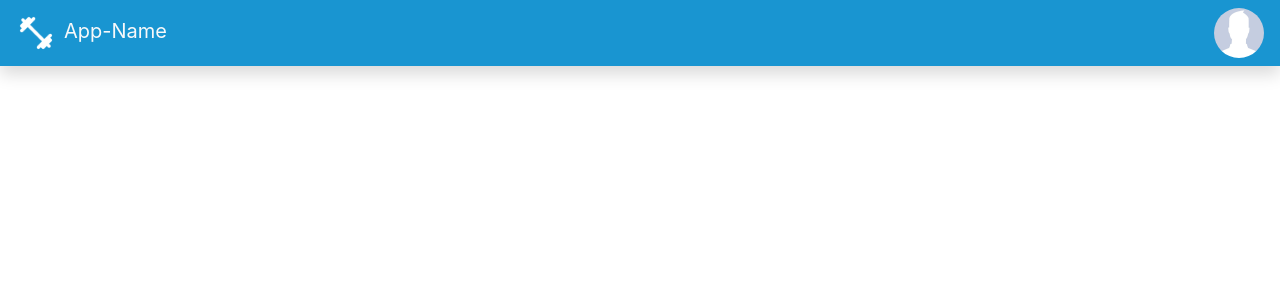
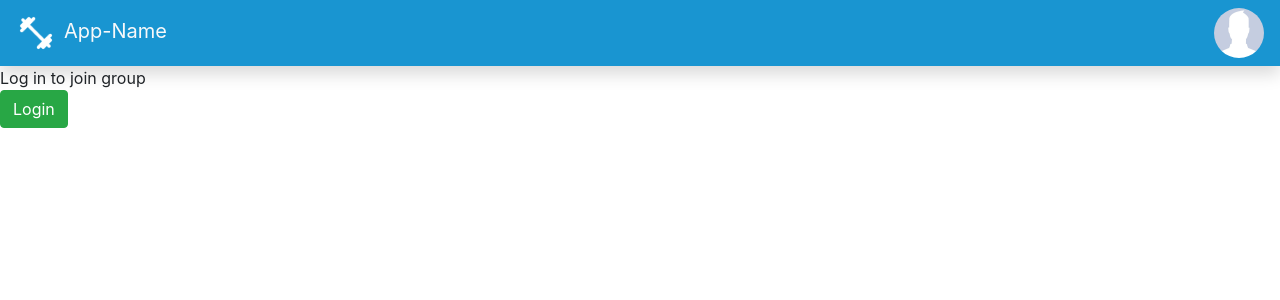
Before and after one commit to LukasPietzschmann/FitnessApp, a React (Create React App) app in the folder frontend/: page /groups/1/join in a window 1280 px wide. Shown: the top 300 px of the page. Built offline with nearby package versions, Linux system fonts and the light colour scheme; no server answers; the HTML template or start-up script is replaced by a standard one.

Commit message:
Frontend: A User can now join a group with the corresponding Link

```diff
--- a/frontend/src/App.js
+++ b/frontend/src/App.js
@@ -12,6 +12,7 @@ import Login from './components/Profile/Login';
 import Register from './components/Profile/Register';
 import AllGroups from './components/AllGroups/AllGroups';
 import Group from './components/SingleGroup/Group';
+import GroupInvitation from './components/SingleGroup/GroupInvitation';
 
 function App() {
 	return (
@@ -35,13 +36,14 @@ function App() {
 					<ExerciseTypes id='chest' />
 				</Route>
 				<Route exact path='/areaChoice/LowerBody/Legs'>
-						<ExerciseTypes id='legs'/>
+					<ExerciseTypes id='legs' />
 				</Route>
 				<Route exact path='/areaChoice/FullBody/Booty'>
-						<ExerciseTypes id='booty'/>
+					<ExerciseTypes id='booty' />
 				</Route>
 				<Route exact path='/groups' component={AllGroups} />
-					<Route exact path='/groups/:group_id' component={Group}/>
+				<Route exact path='/groups/:group_id' component={Group} />
+				<Route exact path='/groups/:group_id/join' component={GroupInvitation} />
 				<Route exact path='/areaChoice' component={AreaChoice} />
 				<Route exact path='/areaChoice/test' component={Test} />
 
@@ -49,10 +51,10 @@ function App() {
 					<Profile className='mx-3' />
 				</Route>
 				<Route exact path='/login'>
-					<Login className='mx-auto mt-5' style={{width: 'clamp(400px, 35vw, 1000px)'}}/>
+					<Login className='mx-auto mt-5' style={{ width: 'clamp(400px, 35vw, 1000px)' }} />
 				</Route>
 				<Route exact path='/register'>
-					<Register className='mx-auto mt-5' style={{width: 'clamp(400px, 35vw, 1000px)'}}/>
+					<Register className='mx-auto mt-5' style={{ width: 'clamp(400px, 35vw, 1000px)' }} />
 				</Route>
 			</Switch>
 		</Router>
--- a/frontend/src/components/SingleGroup/Group.js
+++ b/frontend/src/components/SingleGroup/Group.js
@@ -50,6 +50,13 @@ function Group({ className, match }) {
 					{memberNames.map(member => <li className='list-group-item' key={member}>{member}</li>)}
 				</ul>
 			</div>
+			<button className='btn btn-outline-primary' onClick={() => {
+				//TODO prefix with FrontendServer IP
+				let link = `http://localhost:3000/groups/${group._id}/join`;
+				navigator.clipboard.writeText(link)
+					.then(() => console.log('Async: Copying to clipboard was successful!'))
+					.catch((err) => console.error('Async: Could not copy text: ', err));
+			}}>Copy Invitation Link</button>
 			<button className='btn btn-outline-danger' onClick={() => {
 				axiosInstance.delete(`/group/${group._id}/${uid}`, { headers: { Token: token } })
 					.then(res => window.location.href = "/")
--- /dev/null
+++ b/frontend/src/components/SingleGroup/GroupInvitation.js
@@ -0,0 +1,34 @@
+import { useEffect, useState } from 'react';
+import { axiosInstance } from '../../constants';
+import useUser from '../../hooks/useUser';
+
+
+function GroupInvitation({ className, match }) {
+	const [token, uid, logout] = useUser();
+	const [groupName, setName] = useState('');
+
+	useEffect(() => {
+		axiosInstance.get(`/group/${match.params.group_id}/name`)
+			.then(({ data }) => setName(data))
+			.catch(err => console.error(err));
+	}, []);
+
+	if (!token)
+		return (
+			<div className={className}>
+				<div>Log in to join group</div>
+				<button className='btn btn-success' onClick={() => window.location.href = '/login'}>Login</button>
+			</ div>
+		);
+	return (
+		<div className={className}>
+			<button className='btn btn-success' onClick={() => {
+				axiosInstance.post(`/group/${match.params.group_id}/${uid}`, null, { headers: { Token: token } })
+					.then(res => window.location.href = `/groups/${match.params.group_id}`)
+					.catch(err => console.error(err.response));
+			}}> Join Group <b>{groupName}</b></button >
+			</div>
+	)
+}
+
+export default GroupInvitation;
```
Lines whose indentation alone changed are shown as unchanged.
